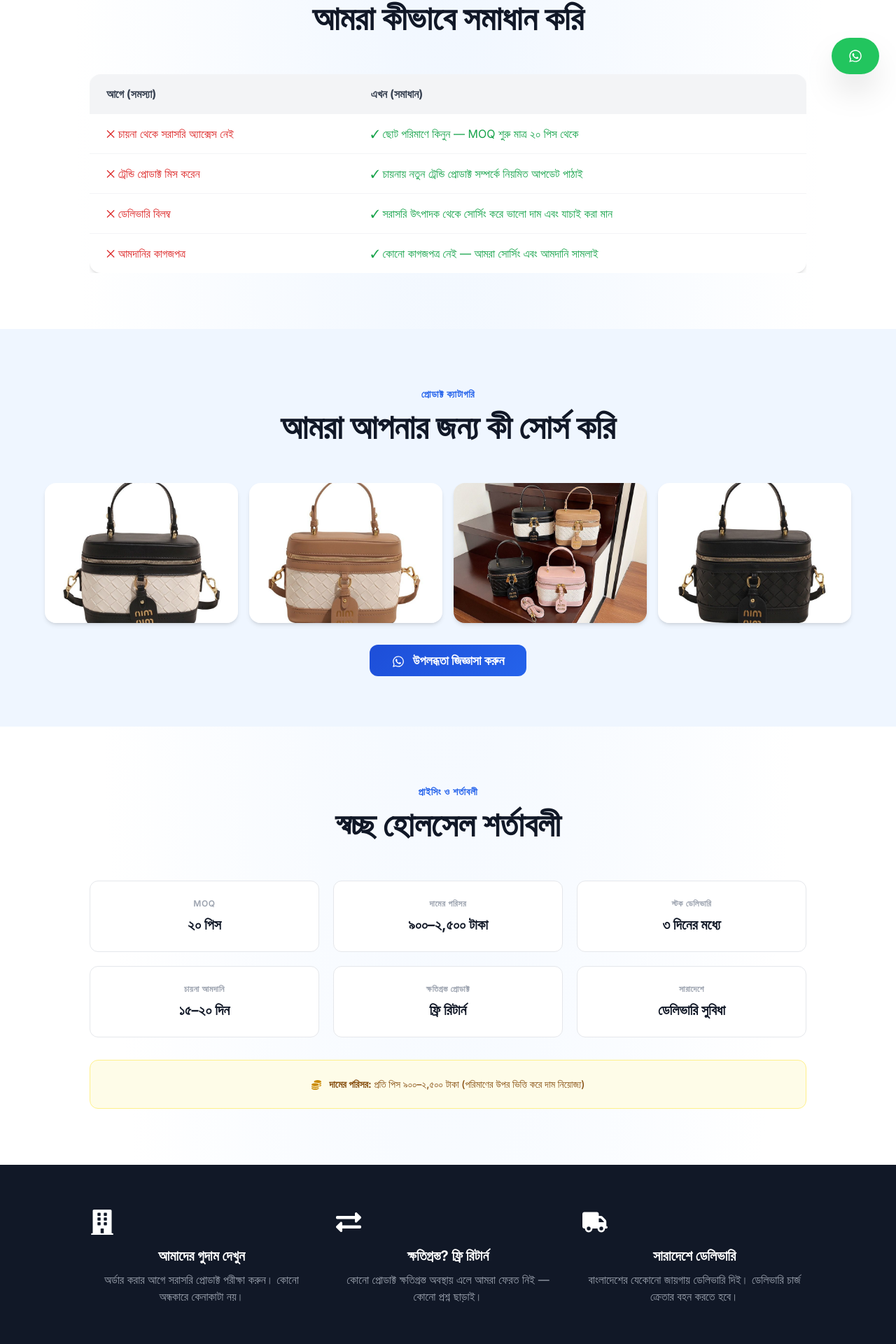
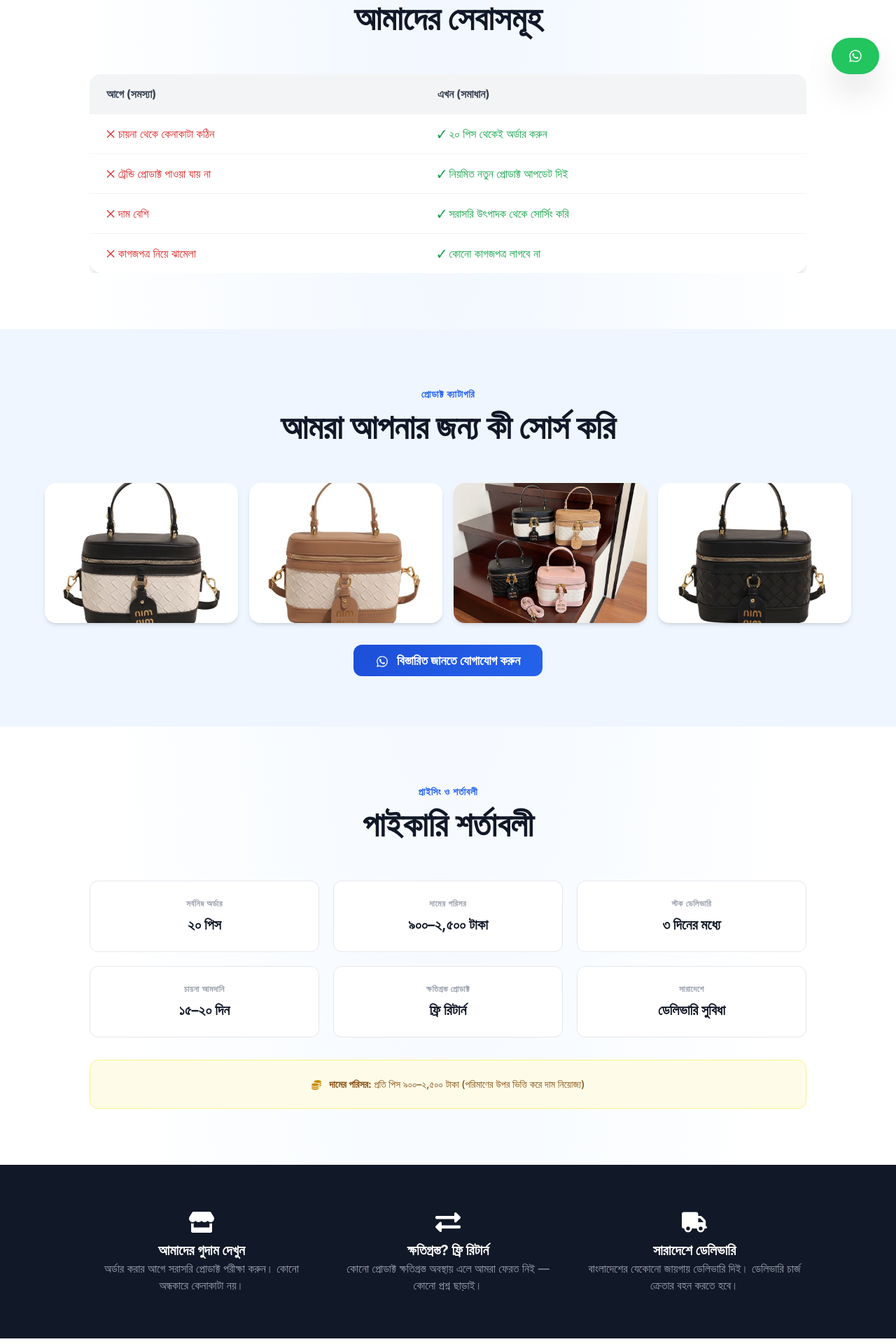
Before and after one commit to mdrakibulhasan16/my-first-web-project, a React (Vite) app: page / in a window 1280 px wide. Shown: the part 670-2590 px from the top of the page at 70% size. Built offline with nearby package versions, Linux system fonts and the light colour scheme; the HTML template or start-up script is replaced by a standard one.

Commit message:
Update Bengali texts and UI improvements

```diff
--- a/src/App.tsx
+++ b/src/App.tsx
@@ -22,7 +22,7 @@ export default function App() {
   const [formData, setFormData] = useState<FormData>({ name: '', phone: '', whatsapp: '' })
 
   const whatsappLink = 'https://wa.me/8801XXXXXXXXX?text=' + encodeURIComponent(
-    'হ্যালো, আমি আপনার হোলসেল ব্যাগ কালেকশনে আগ্রহী। অনুগ্রহ করে ক্যাটালগ পাঠান।'
+    'হ্যালো, আপনাকে স্বাগতম! 🙏\n\nআমি আপনার পাইকারি ব্যাগ কালেকশনে আগ্রহী।\n\nআপনার সোর্সিং এবং অর্ডার সম্পর্কে আরও জানতে চাই:\n- কী ধরনের ব্যাগ দরকার?\n- কত পিস প্রয়োজন?\n- কোনো নির্দিষ্ট ডিজাইন আছে?\n\nঅনুগ্রহ করে আপনার প্রয়োজনীয়তা জানান।'
   )
 
   const handleSubmit = (e: React.FormEvent) => {
@@ -38,7 +38,7 @@ export default function App() {
       <section className="py-20 px-4">
         <div className="max-w-5xl mx-auto">
           <div className="text-center mb-14">
-            <h2 className="text-3xl md:text-5xl font-extrabold text-gray-900">আমরা কীভাবে সমাধান করি</h2>
+            <h2 className="text-3xl md:text-5xl font-extrabold text-gray-900">আমাদের সেবাসমূহ</h2>
           </div>
           <div className="overflow-x-auto">
             <table className="w-full bg-white rounded-2xl shadow-md overflow-hidden">
@@ -50,10 +50,10 @@ export default function App() {
               </thead>
               <tbody>
                 {[
-                  { problem: "চায়না থেকে সরাসরি অ্যাক্সেস নেই", solution: "ছোট পরিমাণে কিনুন — MOQ শুরু মাত্র ২০ পিস থেকে" },
-                  { problem: "ট্রেন্ডি প্রোডাক্ট মিস করেন", solution: "চায়নায় নতুন ট্রেন্ডি প্রোডাক্ট সম্পর্কে নিয়মিত আপডেট পাঠাই" },
-                  { problem: "ডেলিভারি বিলম্ব", solution: "সরাসরি উৎপাদক থেকে সোর্সিং করে ভালো দাম এবং যাচাই করা মান" },
-                  { problem: "আমদানির কাগজপত্র", solution: "কোনো কাগজপত্র নেই — আমরা সোর্সিং এবং আমদানি সামলাই" },
+                  { problem: "চায়না থেকে কেনাকাটা কঠিন", solution: "২০ পিস থেকেই অর্ডার করুন" },
+                  { problem: "ট্রেন্ডি প্রোডাক্ট পাওয়া যায় না", solution: "নিয়মিত নতুন প্রোডাক্ট আপডেট দিই" },
+                  { problem: "দাম বেশি", solution: "সরাসরি উৎপাদক থেকে সোর্সিং করি" },
+                  { problem: "কাগজপত্র নিয়ে ঝামেলা", solution: "কোনো কাগজপত্র লাগবে না" },
                 ].map((row, i) => (
                   <tr key={i} className="border-t border-gray-100 hover:bg-gray-50">
                     <td className="py-4 px-6 text-red-600">✕ {row.problem}</td>
--- a/src/sections/ContactForm.tsx
+++ b/src/sections/ContactForm.tsx
@@ -22,18 +22,19 @@ export default function ContactForm({ submitted, formData, setFormData, handleSu
         <div className="text-center mb-10">
           <span className="text-blue-600 font-semibold text-sm uppercase tracking-wider">যোগাযোগ করুন</span>
           <h2 className="text-3xl md:text-4xl font-extrabold mt-3 text-gray-900">
-            আপনার বিবরণ দিন
+            আপনার তথ্য দিন
           </h2>
           <p className="text-gray-500 mt-2">হোয়াটসঅ্যাপে ক্যাটালগ এবং প্রাইস সহ আমরা আপনার সাথে যোগাযোগ করব।</p>
         </div>
 
         {submitted ? (
           <div className="bg-green-50 border border-green-200 rounded-2xl p-10 text-center">
-            <div className="text-5xl mb-4">🎉</div>
-            <h3 className="text-2xl font-bold text-green-700 mb-2">অনুরোধ পাওয়া গেছে!</h3>
-            <p className="text-green-600">আমরা কয়েক ঘন্টার মধ্যে হোয়াটসঅ্যাপে আপনার সাথে যোগাযোগ করব।</p>
-            <a href={whatsappLink} className="mt-6 inline-block cta-btn text-white font-bold py-3 px-8 rounded-xl">
-              <FaWhatsapp className="inline-block mr-2" /> এখনই হোয়াটসঅ্যাপে চ্যাট করুন
+            <div className="text-5xl mb-4">👋</div>
+            <h3 className="text-2xl font-bold text-green-700 mb-2">আপনাকে স্বাগতম!</h3>
+            <p className="text-green-600 mb-2">ধন্যবাদ আপনার আগ্রহের জন্য। আমরা আপনার সোর্সিং এবং অর্ডার সম্পর্কিত যেকোনো প্রশ্নে সাহায্য করতে প্রস্তুত।</p>
+            <p className="text-green-700 font-medium mb-6">অনুগ্রহ করে নিচের বাটনে ক্লিক করে আপনার প্রয়োজনীয়তা জানান — আমরা দ্রুত উত্তর দিব।</p>
+            <a href={whatsappLink} className="mt-4 inline-block cta-btn text-white font-bold py-3 px-8 rounded-xl">
+              <FaWhatsapp className="inline-block mr-2" /> হোয়াটসঅ্যাপে যোগাযোগ করুন
             </a>
           </div>
         ) : (
@@ -74,7 +75,7 @@ export default function ContactForm({ submitted, formData, setFormData, handleSu
               type="submit"
               className="w-full cta-btn text-white font-bold py-4 rounded-xl text-lg hover:opacity-90 transition"
             >
-              <FaPaperPlane className="inline-block mr-2" /> সাবমিট করুন — আমরা আপনার সাথে যোগাযোগ করব
+              <FaPaperPlane className="inline-block mr-2" /> জমা দিন
             </button>
             <p className="text-center text-xs text-gray-400">আপনার গোপনীয়তা রক্ষা করা হয়। কোনো স্প্যাম কল নেই।</p>
           </form>
--- a/src/sections/CustomOrders.tsx
+++ b/src/sections/CustomOrders.tsx
@@ -14,7 +14,7 @@ export default function CustomOrders({ whatsappLink }: Props) {
           <br /><span className="font-semibold text-gray-800">কাস্টম অর্ডারের জন্য বেশি পরিমাণ প্রয়োজন।</span>
         </p>
         <a href={whatsappLink} className="cta-btn inline-block text-white font-bold py-4 px-10 rounded-xl text-lg">
-          <FaWhatsapp className="inline-block mr-2" /> হোয়াটসঅ্যাপে কাস্টম অর্ডার আলোচনা করুন
+          <FaWhatsapp className="inline-block mr-2" /> এখনই অর্ডার করুন
         </a>
       </div>
     </section>
--- a/src/sections/FinalCTA.tsx
+++ b/src/sections/FinalCTA.tsx
@@ -13,7 +13,7 @@ export default function FinalCTA({ whatsappLink }: Props) {
         </h2>
         <p className="text-blue-100 text-lg mb-8">২০ পিস দিয়ে শুরু করুন। কোনো কাগজপত্র নেই। চায়না থেকে সরাসরি।</p>
         <a href={whatsappLink} className="inline-block bg-green-500 hover:bg-green-600 text-white font-bold py-4 px-12 rounded-xl text-xl transition-all shadow-lg">
-          <FaWhatsapp className="inline-block mr-2" /> এখনই হোয়াটসঅ্যাপে চ্যাট করুন
+          <FaWhatsapp className="inline-block mr-2" /> এখনই অর্ডার করুন
         </a>
         <p className="mt-4 text-blue-200 text-sm">অফিস টাইমে আমরা কয়েক মিনিটের মধ্যে উত্তর দিই।</p>
       </div>
--- a/src/sections/Footer.tsx
+++ b/src/sections/Footer.tsx
@@ -3,7 +3,7 @@ import { FaPhoneAlt } from 'react-icons/fa'
 export default function Footer() {
   return (
     <footer className="bg-gray-900 text-gray-400 py-8 px-4 text-center text-sm">
-      <p>চায়না ব্যাগ হোলসেল — বাংলাদেশি ব্যবসায়ীদের জন্য চায়না থেকে ট্রেন্ডি ব্যাগ সোর্সিং।</p>
+      <p>চায়না ব্যাগ পাইকারি — বাংলাদেশি ব্যবসায়ীদের জন্য চায়না থেকে ট্রেন্ডি ব্যাগ সোর্সিং।</p>
       <p className="mt-1"><FaPhoneAlt className="inline-block mr-1" /> শুধু হোয়াটসঅ্যাপে যোগাযোগ করুন</p>
     </footer>
   )
--- a/src/sections/Hero.tsx
+++ b/src/sections/Hero.tsx
@@ -25,7 +25,7 @@ export default function Hero({ whatsappLink }: Props) {
       </p>
       <div className="flex flex-col sm:flex-row gap-4 justify-center">
         <a href={whatsappLink} className="cta-btn text-white font-bold py-4 px-10 rounded-xl text-lg shadow-lg hover:shadow-xl transition-all">
-          <FaWhatsapp className="inline-block mr-2" /> হোয়াটসঅ্যাপে অর্ডার করুন
+          <FaWhatsapp className="inline-block mr-2" /> এখনই অর্ডার করুন
         </a>
         <a href="#contact" className="bg-white border-2 border-blue-600 text-blue-600 font-bold py-4 px-10 rounded-xl text-lg hover:bg-blue-50 transition-all">
           <FaEnvelopeOpen className="inline-block mr-2" /> প্রাইস লিস্ট পান
--- a/src/sections/PricingPolicies.tsx
+++ b/src/sections/PricingPolicies.tsx
@@ -1,7 +1,7 @@
 import { FaCoins } from 'react-icons/fa6'
 
 const policies = [
-  { label: "MOQ", value: "২০ পিস" },
+  { label: "সর্বনিম্ন অর্ডার", value: "২০ পিস" },
   { label: "দামের পরিসর", value: "৯০০–২,৫০০ টাকা" },
   { label: "স্টক ডেলিভারি", value: "৩ দিনের মধ্যে" },
   { label: "চায়না আমদানি", value: "১৫–২০ দিন" },
@@ -16,7 +16,7 @@ export default function PricingPolicies() {
         <div className="text-center mb-14">
           <span className="text-blue-600 font-semibold text-sm uppercase tracking-wider">প্রাইসিং ও শর্তাবলী</span>
           <h2 className="text-3xl md:text-5xl font-extrabold mt-3 text-gray-900">
-            স্বচ্ছ হোলসেল শর্তাবলী
+            পাইকারি শর্তাবলী
           </h2>
         </div>
         <div className="grid grid-cols-2 md:grid-cols-3 gap-5">
--- a/src/sections/ProductShowcase.tsx
+++ b/src/sections/ProductShowcase.tsx
@@ -37,7 +37,7 @@ export default function ProductShowcase({ whatsappLink }: Props) {
         </div>
         <div className="text-center mt-10">
           <a href={whatsappLink} className="cta-btn text-white font-bold py-3 px-8 rounded-xl text-lg">
-            <FaWhatsapp className="inline-block mr-2" /> উপলব্ধতা জিজ্ঞাসা করুন
+            <FaWhatsapp className="inline-block mr-2" /> বিস্তারিত জানতে যোগাযোগ করুন
           </a>
         </div>
       </div>
--- a/src/sections/TrustBadges.tsx
+++ b/src/sections/TrustBadges.tsx
@@ -1,4 +1,4 @@
-import { FaBuilding } from 'react-icons/fa'
+import { FaStore } from 'react-icons/fa'
 import { FaExchangeAlt } from 'react-icons/fa'
 import { FaTruck } from 'react-icons/fa6'
 
@@ -6,20 +6,26 @@ export default function TrustBadges() {
   return (
     <section className="py-16 px-4 bg-gray-900 text-white">
       <div className="max-w-5xl mx-auto grid md:grid-cols-3 gap-8 text-center">
-        <div>
-          <div className="text-4xl mb-4"><FaBuilding /></div>
-          <h3 className="font-bold text-xl mb-2">আমাদের গুদাম দেখুন</h3>
-          <p className="text-gray-400">অর্ডার করার আগে সরাসরি প্রোডাক্ট পরীক্ষা করুন। কোনো অন্ধকারে কেনাকাটা নয়।</p>
+        <div className="flex flex-col items-center gap-2">
+          <div className="text-4xl"><FaStore /></div>
+          <div className="text-center">
+            <h3 className="font-bold text-xl">আমাদের গুদাম দেখুন</h3>
+            <p className="text-gray-400">অর্ডার করার আগে সরাসরি প্রোডাক্ট পরীক্ষা করুন। কোনো অন্ধকারে কেনাকাটা নয়।</p>
+          </div>
         </div>
-        <div>
-          <div className="text-4xl mb-4"><FaExchangeAlt /></div>
-          <h3 className="font-bold text-xl mb-2">ক্ষতিগ্রস্ত? ফ্রি রিটার্ন</h3>
-          <p className="text-gray-400">কোনো প্রোডাক্ট ক্ষতিগ্রস্ত অবস্থায় এলে আমরা ফেরত নিই — কোনো প্রশ্ন ছাড়াই।</p>
+        <div className="flex flex-col items-center gap-2">
+          <div className="text-4xl"><FaExchangeAlt /></div>
+          <div className="text-center">
+            <h3 className="font-bold text-xl">ক্ষতিগ্রস্ত? ফ্রি রিটার্ন</h3>
+            <p className="text-gray-400">কোনো প্রোডাক্ট ক্ষতিগ্রস্ত অবস্থায় এলে আমরা ফেরত নিই — কোনো প্রশ্ন ছাড়াই।</p>
+          </div>
         </div>
-        <div>
-          <div className="text-4xl mb-4"><FaTruck /></div>
-          <h3 className="font-bold text-xl mb-2">সারাদেশে ডেলিভারি</h3>
-          <p className="text-gray-400">বাংলাদেশের যেকোনো জায়গায় ডেলিভারি দিই। ডেলিভারি চার্জ ক্রেতার বহন করতে হবে।</p>
+        <div className="flex flex-col items-center gap-2">
+          <div className="text-4xl"><FaTruck /></div>
+          <div className="text-center">
+            <h3 className="font-bold text-xl">সারাদেশে ডেলিভারি</h3>
+            <p className="text-gray-400">বাংলাদেশের যেকোনো জায়গায় ডেলিভারি দিই। ডেলিভারি চার্জ ক্রেতার বহন করতে হবে।</p>
+          </div>
         </div>
       </div>
     </section>
```
Also changed, not shown: src/sections/FAQ.tsx (+58 -13 lines).
